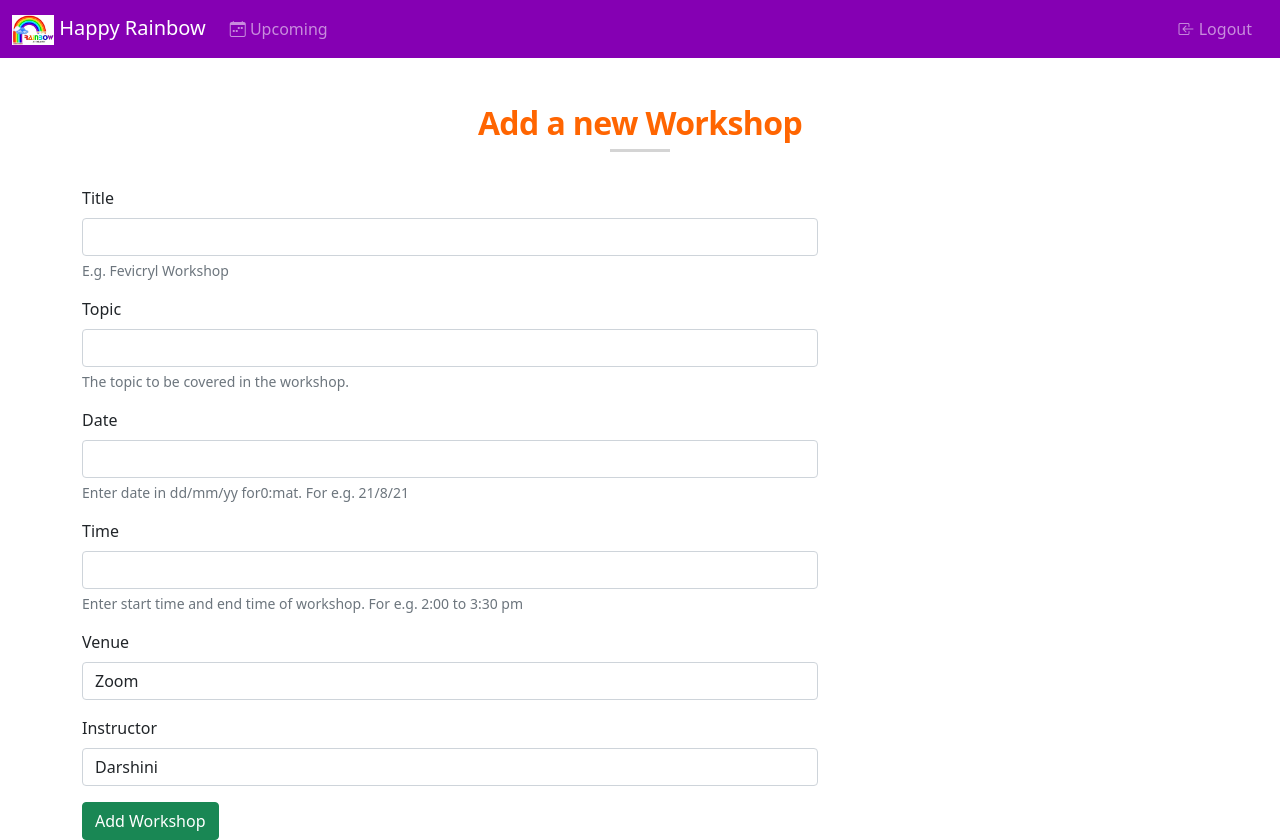
After one commit to Crazy-Ideas/happy-rainbow, a Flask app: page /workshops/create in a window 1280 px wide. The commit adds this page. Run offline with Flask 2, Linux system fonts and the light colour scheme; the visitor is signed in with stand-in values (Sample User, id 1); parts of the project's set-up code (start-up, migrations or seed data) failed here and were passed over; some libraries are stand-ins or nearby versions.

Commit message:
Create Workshop

```diff
--- a/app.py
+++ b/app.py
@@ -43,6 +43,10 @@ from routes import *
 
 @app.shell_context_processor
 def make_shell_context() -> dict:
+    from models import Workshop
     return {
         "User": User,
+        "Workshop": Workshop,
+        "Config": Config,
+        "today": today
     }
--- a/forms.py
+++ b/forms.py
@@ -1,21 +1,72 @@
-from typing import Optional
+from datetime import datetime
+from typing import Optional, List
 
+import pytz
 from flask_wtf import FlaskForm
 from wtforms import PasswordField, SubmitField, StringField
 from wtforms.validators import InputRequired, ValidationError
 
-from models import User
+from models import User, Workshop
+
+
+class WorkshopForm(FlaskForm):
+    INVALID_DATE_TEXT: str = "Invalid Date"
+    title: StringField = StringField("Title", validators=[InputRequired()], description="E.g. Fevicryl Workshop")
+    topic: StringField = StringField("Topic", validators=[InputRequired()],
+                                     description="The topic to be covered in the workshop.")
+    date: StringField = StringField("Date", validators=[InputRequired()],
+                                    description="Enter date in dd/mm/yy for0:mat. For e.g. 21/8/21")
+    time: StringField = StringField("Time", validators=[InputRequired()],
+                                    description="Enter start time and end time of workshop. For e.g. 2:00 to 3:30 pm")
+    instructor: StringField = StringField("Instructor", validators=[InputRequired()], default="Darshini")
+    venue: StringField = StringField("Venue", validators=[InputRequired()], default="Zoom")
+    submit: SubmitField = SubmitField("Add Workshop")
+
+    def __init__(self, *args, **kwargs):
+        super().__init__(*args, **kwargs)
+        self.workshop: Workshop = Workshop()
+
+    def validate_title(self, title: StringField):
+        self.workshop.title = title.data
+
+    def validate_topic(self, topic: StringField):
+        self.workshop.topic = topic.data
+
+    def validate_date(self, date: StringField):
+        dmy_str_list: List[str] = date.data.split("/")
+        try:
+            day: int = int(dmy_str_list[0])
+            month: int = int(dmy_str_list[1])
+            year: int = int(dmy_str_list[2])
+            dmy_datetime: datetime = datetime(day=day, month=month, year=2000 + year, tzinfo=pytz.UTC)
+        except (ValueError, IndexError):
+            raise ValidationError(self.INVALID_DATE_TEXT)
+        self.workshop.date = dmy_datetime
+
+    def validate_time(self, time: StringField):
+        self.workshop.time = time.data
+
+    def validate_instructor(self, instructor: StringField):
+        self.workshop.instructor = instructor.data
+
+    def validate_venue(self, venue: StringField):
+        self.workshop.venue = venue.data
 
 
 class LoginForm(FlaskForm):
     ERROR_TEXT: str = "Invalid email or password."
-    email: StringField = StringField("Email", validators=[InputRequired()])
-    password: PasswordField = PasswordField("Password", validators=[InputRequired()])
+    email: StringField = StringField("Email", validators=[InputRequired()],
+                                     description="Please contact info@crazyideas.co.in for login credentials.")
+    password: PasswordField = PasswordField("Password", validators=[InputRequired()],
+                                            description="You can save your password in the browser.")
     submit: SubmitField = SubmitField("Sign In")
-    user: Optional[User] = None
+
+    def __init__(self, *args, **kwargs):
+        super().__init__(*args, **kwargs)
+        self.user: Optional[User] = None
 
     def validate_password(self, password: PasswordField):
-        self.user = User.objects.filter_by(email=self.email.data).first()
+        self.user: User = User.objects.filter_by(email=self.email.data).first()
         if not self.user:
             raise ValidationError(self.ERROR_TEXT)
         if not self.user.check_password(password.data):
--- a/models.py
+++ b/models.py
@@ -16,10 +16,10 @@ class Workshop(FirestoreDocument):
     def __init__(self):
         super().__init__()
         self.title: str = str()
-        self.instructor: str = str()
         self.topic: str = str()
         self.date: datetime = today()
         self.time: str = str()
+        self.instructor: str = str()
         self.venue: str = str()
         self.image_url: str = str()
         self.materials: List[str] = list()
--- a/routes.py
+++ b/routes.py
@@ -7,7 +7,7 @@ from werkzeug.urls import url_parse
 
 from app import app, get_user_from_token
 from config import Config, today
-from forms import LoginForm
+from forms import LoginForm, WorkshopForm
 from models import Workshop
 
 
@@ -33,10 +33,21 @@ def home():
 
 
 @app.route("/workshops/future")
+@cookie_login_required
 def upcoming_workshops():
     workshops: List[Workshop] = Workshop.objects.filter("date", ">=", today()).get()
     workshops.sort(key=lambda workshop: workshop.date)
-    return render_template("workshop_list.html")
+    return render_template("workshop_list.html", title="Upcoming Workshops", workshops=workshops)
+
+
+@app.route("/workshops/create", methods=["GET", "POST"])
+@cookie_login_required
+def create_workshop():
+    form = WorkshopForm()
+    if not form.validate_on_submit():
+        return render_template("workshop_create.html", form=form, title="Add Workshop")
+    form.workshop.create()
+    return redirect(url_for("upcoming_workshops"))
 
 
 @app.route("/login", methods=["GET", "POST"])
--- a/templates/base.html
+++ b/templates/base.html
@@ -25,7 +25,7 @@
 <body>
 <!-- NavBar -->
 <div class="container">
-    <nav class="navbar navbar-dark navbar-expand-md fixed-top hr-bg-indigo">
+    <nav class="navbar navbar-dark navbar-expand-md fixed-top hr-bg-violet">
         <div class="container-fluid">
             <a class="navbar-brand" href="{{ url_for('home') }}">
                 <img src="{{ url_for('static', filename='brand.png') }}" alt="HR" width="42" height="30" class="">
@@ -39,7 +39,7 @@
                     {%- if current_user.is_authenticated %}
                         <a class="nav-item nav-link {% if request.url_rule.endpoint == 'upcoming_workshops' %}active{% endif %}"
                            href="{{ url_for('upcoming_workshops') }}" title="Home">
-                            <i class="bi-calendar-week"></i> Upcoming Workshops
+                            <i class="bi-calendar-week"></i> Upcoming
                         </a>
                     {%- endif %}
                 </div>
@@ -61,11 +61,9 @@
 
 <!--Macros-->
 <!-- Macro to render all types of form fields -->
-{%- macro render_field(field, field_text="") %}
+{%- macro render_field(field) %}
     {%- if field.type in ("HiddenField", "CSRFTokenField") %}
         {{ field() }}
-    {%- elif field.type == "SubmitField" %}
-        {{ field(class_="btn hr-bg-violet") }}
     {%- else %}
         <div class="mb-3">
             <label for="{{ field.id }}" class="form-label">{{ field.label }}</label>
@@ -74,8 +72,8 @@
             {% else %}
                 {{ field(class_="form-control") }}
             {% endif %}
-            {% if field_text %}
-                <div class="form-text">{{ field_text }}</div>
+            {% if field.description %}
+                <div class="form-text">{{ field.description }}</div>
             {% endif %}
             {% for error in field.errors %}
                 <div class="invalid-feedback">{{ error }}</div>
--- a/templates/home.html
+++ b/templates/home.html
@@ -14,7 +14,7 @@
             </div>
         </div>
     </div>
-    <section id="portfolio" class="hr-bg-blue">
+    <section id="portfolio" class="bg-info">
         <div class="container">
             <br>
             <br>
--- a/templates/login.html
+++ b/templates/login.html
@@ -13,9 +13,9 @@
         <div class="col-md-8">
             <form class="form" method="POST" id="login-form" enctype="multipart/form-data" novalidate>
                 {{ render_field(form.csrf_token) }}
-                {{ render_field(form.email, "Please contact info@crazyideas.co.in for login credentials.") }}
-                {{ render_field(form.password, "You can save your password in the browser.") }}
-                {{ render_field(form.submit) }}
+                {{ render_field(form.email) }}
+                {{ render_field(form.password) }}
+                {{ form.submit(class_="btn btn-primary") }}
             </form>
         </div>
     </div>
--- /dev/null
+++ b/templates/workshop_create.html
@@ -0,0 +1,26 @@
+{% extends "base.html" %}
+
+{%- block app_content %}
+    <div class="row">
+        <div class="col-md">
+            <div class="section-title">
+                <h2>Add a new Workshop</h2>
+            </div>
+        </div>
+    </div>
+    <br>
+    <div class="row">
+        <div class="col-md-8">
+            <form class="form" method="POST" id="create-workshop" enctype="multipart/form-data" novalidate>
+                {{ render_field(form.csrf_token) }}
+                {{ render_field(form.title) }}
+                {{ render_field(form.topic) }}
+                {{ render_field(form.date) }}
+                {{ render_field(form.time) }}
+                {{ render_field(form.venue) }}
+                {{ render_field(form.instructor) }}
+                {{ form.submit(class_="btn btn-success") }}
+            </form>
+        </div>
+    </div>
+{%- endblock %}
```
Also changed, not shown: templates/workshop_list.html (+6 -6 lines).
